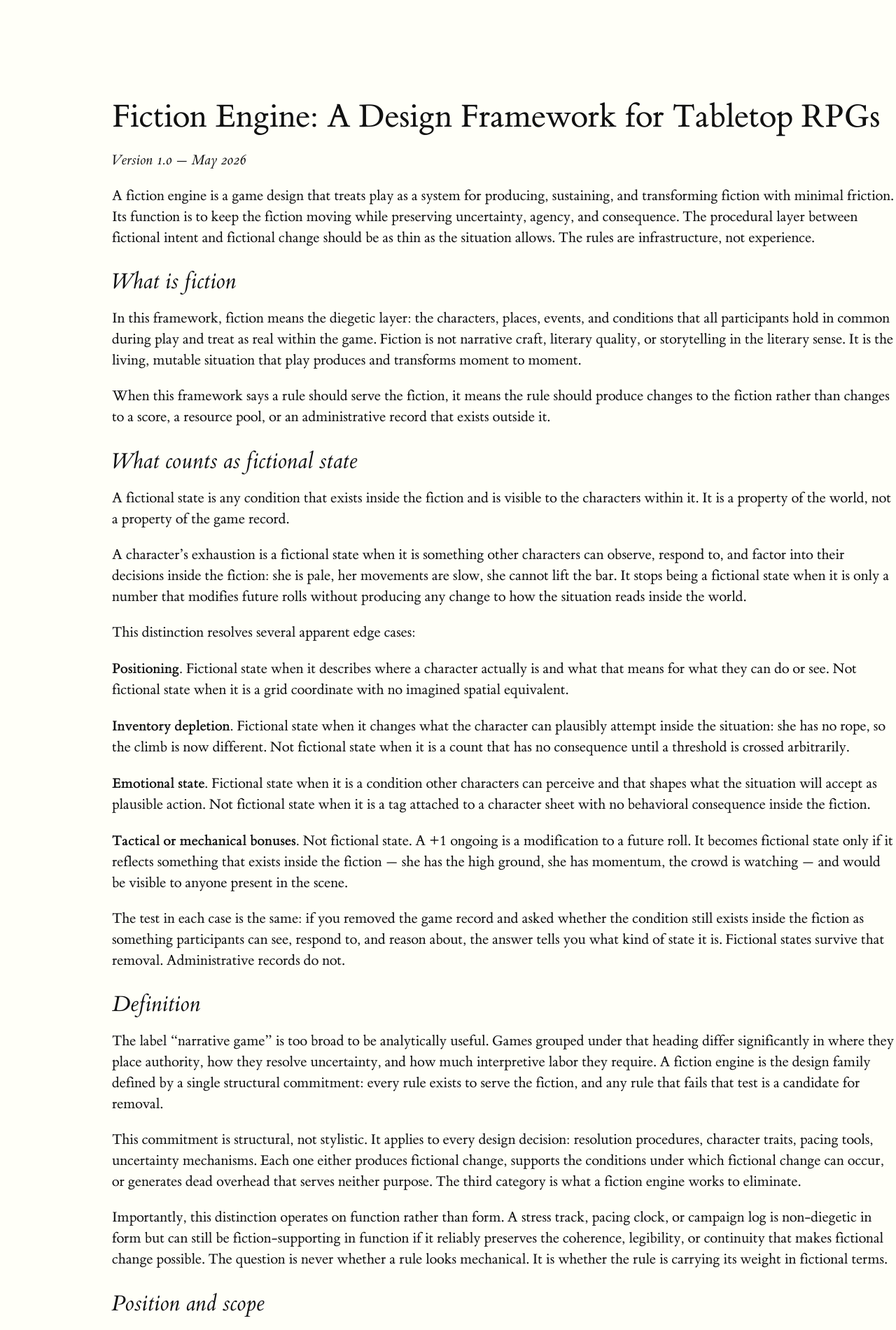
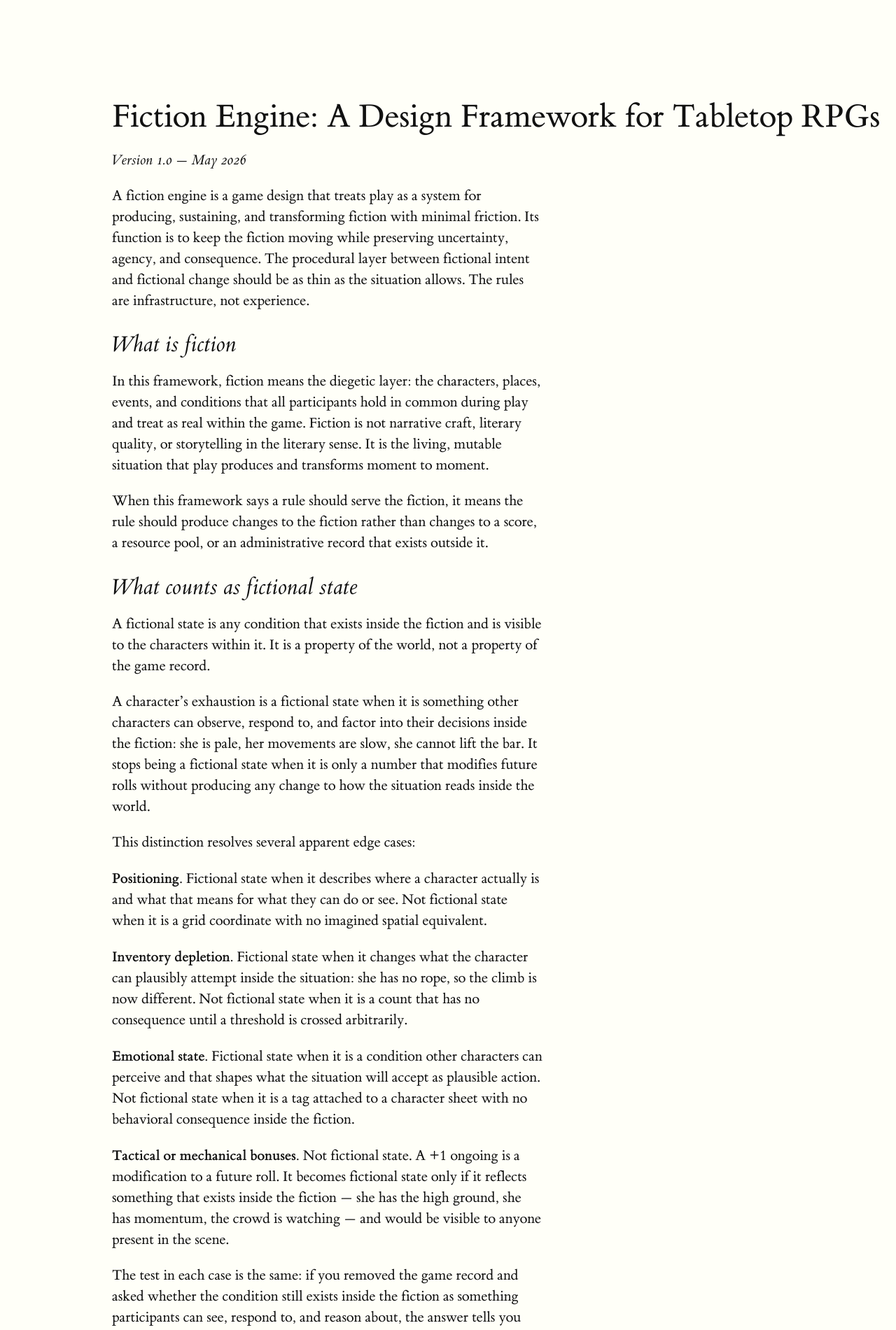
Before and after one commit to zeruhur/fiction_engine_framework, a Jekyll site: the page built from fiction_engine_framework.md, in a window 1280 px wide. Shown: the top 1901 px of the page at 70% size. Built offline with Jekyll 4.4.1, drawn with Linux system fonts in a browser that asks for light colours.

Commit message:
Update default.html

```diff
--- a/_layouts/default.html
+++ b/_layouts/default.html
@@ -6,6 +6,13 @@
     <title>{{ page.title | default: site.title }}</title>
     <!-- Tufte CSS Core -->
     <link rel="stylesheet" href="https://cdnjs.cloudflare.com/ajax/libs/tufte-css/1.8.0/tufte.min.css" crossorigin="anonymous">
+    <style>
+        @media screen and (min-width: 760px) {
+            article p, article ul, article ol, article blockquote {
+                width: 55% !important;
+            }
+        }
+    </style>
 </head>
 <body>
     <article>
```
